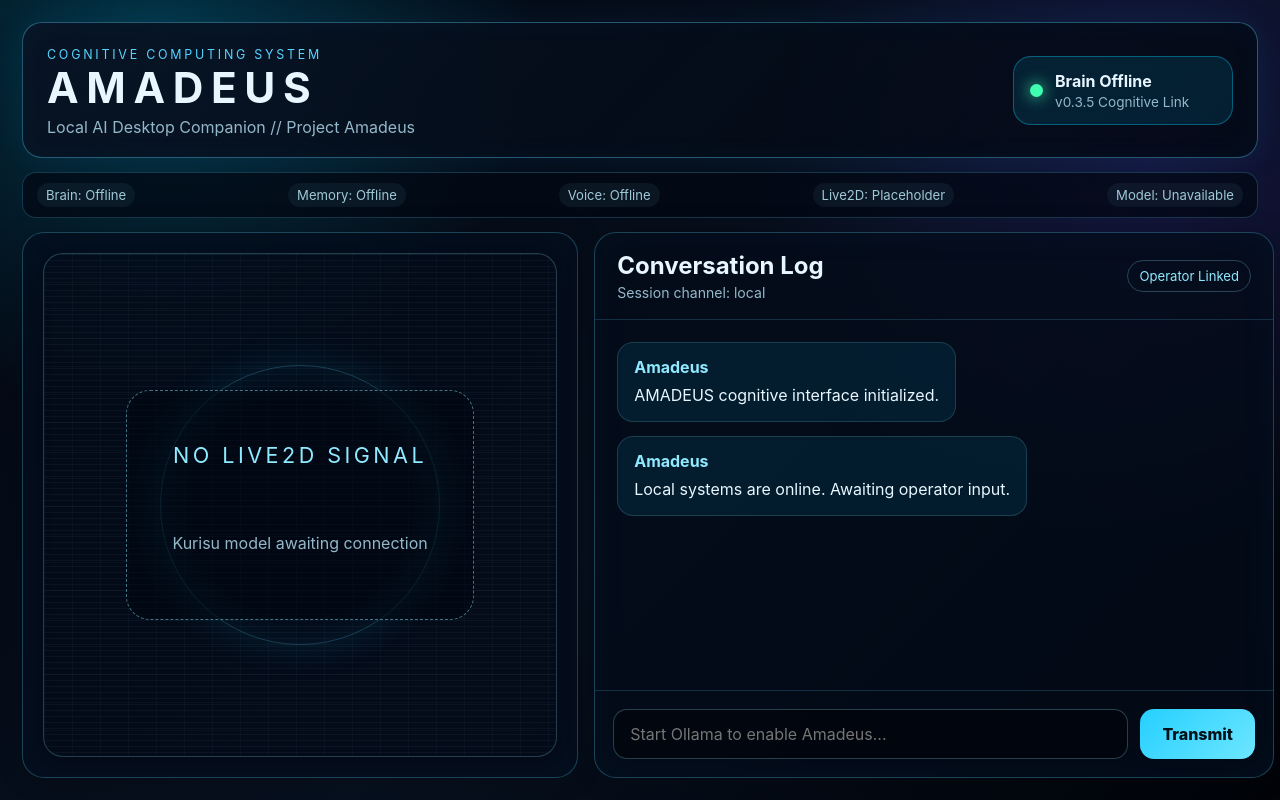
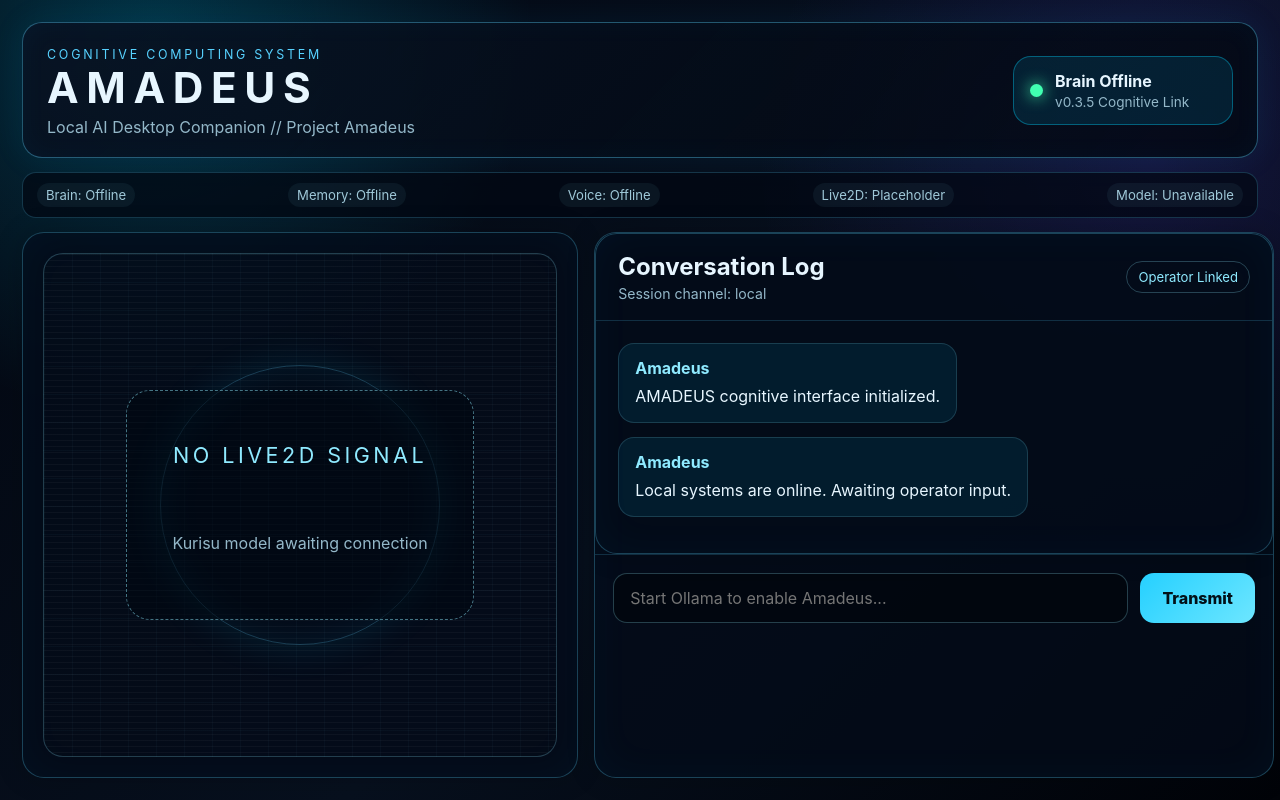
Before and after one commit to LeskinenAmadeus/Project-Amadeus, a React (Vite) app: page / in a window 1280 px wide. Built offline with nearby package versions, Linux system fonts and the light colour scheme; no server answers.

Commit message:
v0.3.6 - Refactor interface into React components

```diff
--- a/src/App.tsx
+++ b/src/App.tsx
@@ -1,4 +1,9 @@
 import { useEffect, useRef, useState } from "react";
+import AvatarPanel from "./components/AvatarPanel";
+import ChatPanel from "./components/ChatPanel";
+import Header from "./components/Header";
+import InputBar from "./components/InputBar";
+import StatusStrip from "./components/StatusStrip";
 import { checkOllamaStatus, streamMessage } from "./services/ollama";
 import type { Message } from "./types/message";
 import "./App.css";
@@ -103,97 +108,24 @@ function App() {
 
   return (
     <main className="app-shell">
-      <header className="top-bar">
-        <div>
-          <span className="eyebrow">Cognitive Computing System</span>
-          <h1>AMADEUS</h1>
-          <p>Local AI Desktop Companion // Project Amadeus</p>
-        </div>
+      <Header loading={loading} brainOnline={brainOnline} />
 
-        <div className="system-card">
-          <span className="status-dot" />
-          <div>
-            <strong>
-              {loading ? "Processing" : brainOnline ? "System Online" : "Brain Offline"}
-            </strong>
-            <p>v0.3.5 Cognitive Link</p>
-          </div>
-        </div>
-      </header>
-
-      <section className="status-strip">
-        <span>Brain: {loading ? "Thinking" : brainOnline ? "Online" : "Offline"}</span>
-        <span>Memory: Offline</span>
-        <span>Voice: Offline</span>
-        <span>Live2D: Placeholder</span>
-        <span>Model: {brainOnline ? "amadeus-kurisu" : "Unavailable"}</span>
-      </section>
+      <StatusStrip loading={loading} brainOnline={brainOnline} />
 
       <section className="main-grid">
-        <aside className="avatar-panel">
-          <div className="avatar-frame">
-            <div className="scanline" />
-            <div className="hologram-ring" />
-            <div className="avatar-placeholder">
-              <span>NO LIVE2D SIGNAL</span>
-              <p>Kurisu model awaiting connection</p>
-            </div>
-          </div>
-        </aside>
+        <AvatarPanel />
 
         <section className="chat-panel">
-          <div className="chat-header">
-            <div>
-              <h2>Conversation Log</h2>
-              <p>Session channel: local</p>
-            </div>
-            <span className="small-pill">Operator Linked</span>
-          </div>
+          <ChatPanel messages={messages} messagesEndRef={messagesEndRef} />
 
-          <div className="message-list">
-            {messages.map((message, index) => (
-              <div key={index} className={`message ${message.sender}`}>
-                <strong>
-                  {message.sender === "user" ? "Operator" : "Amadeus"}
-                </strong>
-                <p>{message.text}</p>
-              </div>
-            ))}
-
-            <div ref={messagesEndRef} />
-          </div>
-
-          <form
-            className="input-row"
-            onSubmit={(e) => {
-              e.preventDefault();
-
-              if (loading) {
-                handleStop();
-              } else {
-                handleSend();
-              }
-            }}
-          >
-            <input
-              value={input}
-              onChange={(e) => setInput(e.target.value)}
-              placeholder={
-                brainOnline
-                  ? "Send message to Amadeus..."
-                  : "Start Ollama to enable Amadeus..."
-              }
-              disabled={loading || !brainOnline}
-            />
-
-            <button
-              type="button"
-              onClick={loading ? handleStop : handleSend}
-              disabled={!loading && (!input.trim() || !brainOnline)}
-            >
-              {loading ? "Stop" : "Transmit"}
-            </button>
-          </form>
+          <InputBar
+            input={input}
+            loading={loading}
+            brainOnline={brainOnline}
+            onInputChange={setInput}
+            onSend={handleSend}
+            onStop={handleStop}
+          />
         </section>
       </section>
     </main>
--- /dev/null
+++ b/src/components/AvatarPanel.tsx
@@ -0,0 +1,16 @@
+function AvatarPanel() {
+  return (
+    <aside className="avatar-panel">
+      <div className="avatar-frame">
+        <div className="scanline" />
+        <div className="hologram-ring" />
+        <div className="avatar-placeholder">
+          <span>NO LIVE2D SIGNAL</span>
+          <p>Kurisu model awaiting connection</p>
+        </div>
+      </div>
+    </aside>
+  );
+}
+
+export default AvatarPanel;
--- /dev/null
+++ b/src/components/ChatPanel.tsx
@@ -0,0 +1,34 @@
+import type { RefObject } from "react";
+import type { Message } from "../types/message";
+
+type ChatPanelProps = {
+  messages: Message[];
+  messagesEndRef: RefObject<HTMLDivElement | null>;
+};
+
+function ChatPanel({ messages, messagesEndRef }: ChatPanelProps) {
+  return (
+    <section className="chat-panel">
+      <div className="chat-header">
+        <div>
+          <h2>Conversation Log</h2>
+          <p>Session channel: local</p>
+        </div>
+        <span className="small-pill">Operator Linked</span>
+      </div>
+
+      <div className="message-list">
+        {messages.map((message, index) => (
+          <div key={index} className={`message ${message.sender}`}>
+            <strong>{message.sender === "user" ? "Operator" : "Amadeus"}</strong>
+            <p>{message.text}</p>
+          </div>
+        ))}
+
+        <div ref={messagesEndRef} />
+      </div>
+    </section>
+  );
+}
+
+export default ChatPanel;
--- /dev/null
+++ b/src/components/Header.tsx
@@ -0,0 +1,28 @@
+type HeaderProps = {
+  loading: boolean;
+  brainOnline: boolean;
+};
+
+function Header({ loading, brainOnline }: HeaderProps) {
+  return (
+    <header className="top-bar">
+      <div>
+        <span className="eyebrow">Cognitive Computing System</span>
+        <h1>AMADEUS</h1>
+        <p>Local AI Desktop Companion // Project Amadeus</p>
+      </div>
+
+      <div className="system-card">
+        <span className="status-dot" />
+        <div>
+          <strong>
+            {loading ? "Processing" : brainOnline ? "System Online" : "Brain Offline"}
+          </strong>
+          <p>v0.3.5 Cognitive Link</p>
+        </div>
+      </div>
+    </header>
+  );
+}
+
+export default Header;
--- /dev/null
+++ b/src/components/InputBar.tsx
@@ -0,0 +1,48 @@
+type InputBarProps = {
+  input: string;
+  loading: boolean;
+  brainOnline: boolean;
+  onInputChange: (value: string) => void;
+  onSend: () => void;
+  onStop: () => void;
+};
+
+function InputBar({
+  input,
+  loading,
+  brainOnline,
+  onInputChange,
+  onSend,
+  onStop,
+}: InputBarProps) {
+  return (
+    <form
+      className="input-row"
+      onSubmit={(e) => {
+        e.preventDefault();
+        loading ? onStop() : onSend();
+      }}
+    >
+      <input
+        value={input}
+        onChange={(e) => onInputChange(e.target.value)}
+        placeholder={
+          brainOnline
+            ? "Send message to Amadeus..."
+            : "Start Ollama to enable Amadeus..."
+        }
+        disabled={loading || !brainOnline}
+      />
+
+      <button
+        type="button"
+        onClick={loading ? onStop : onSend}
+        disabled={!loading && (!input.trim() || !brainOnline)}
+      >
+        {loading ? "Stop" : "Transmit"}
+      </button>
+    </form>
+  );
+}
+
+export default InputBar;
--- /dev/null
+++ b/src/components/StatusStrip.tsx
@@ -0,0 +1,18 @@
+type StatusStripProps = {
+  loading: boolean;
+  brainOnline: boolean;
+};
+
+function StatusStrip({ loading, brainOnline }: StatusStripProps) {
+  return (
+    <section className="status-strip">
+      <span>Brain: {loading ? "Thinking" : brainOnline ? "Online" : "Offline"}</span>
+      <span>Memory: Offline</span>
+      <span>Voice: Offline</span>
+      <span>Live2D: Placeholder</span>
+      <span>Model: {brainOnline ? "amadeus-kurisu" : "Unavailable"}</span>
+    </section>
+  );
+}
+
+export default StatusStrip;
```
